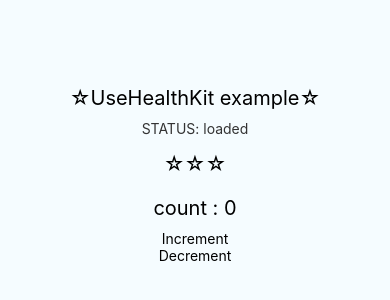
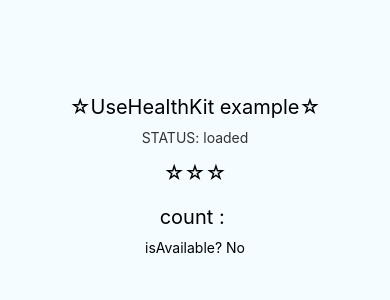
Before and after one commit to yoshifumi4423/react-native-use-health-kit, a React Native app in the folder example/: screen / in a window 390 px wide. Shown: the part 252-552 px from the top of the page. Built offline with nearby package versions, Linux system fonts and the light colour scheme.

Commit message:
Add test function.

```diff
--- a/example/App.js
+++ b/example/App.js
@@ -12,7 +12,7 @@
   constructor() {
     super();
     this.state = {
-      count: 0,
+      isAvailable: false,
     };
   }
   render() {
@@ -24,28 +24,17 @@
         <Text style={styles.instructions}>STATUS: loaded</Text>
         <Text style={styles.welcome}>☆☆☆</Text>
         <Text style={styles.welcome}>count : {this.state.count}</Text>
-        <TouchableOpacity onPress={this.onPressIncrement}>
-          <Text>Increment</Text>
-        </TouchableOpacity>
-        <TouchableOpacity onPress={this.onPressDecrement}>
-          <Text>Decrement</Text>
+        <TouchableOpacity onPress={this.onPressIsHealthDataAvailable}>
+          <Text>isAvailable? {this.state.isAvailable ? 'Yes' : 'No'}</Text>
         </TouchableOpacity>
       </View>
     );
   }
 
-  onPressIncrement = () => {
-    NativeModules.UseHealthKit.increment(this.state.count, callbackValue => {
-      this.setState({count: callbackValue});
-    });
-  };
-
-  onPressDecrement = async () => {
+  onPressIsHealthDataAvailable = async () => {
     try {
-      const count = await NativeModules.UseHealthKit.decrement(
-        this.state.count,
-      );
-      this.setState({count});
+      const isAvailable = await NativeModules.UseHealthKit.isHealthDataAvailable();
+      this.setState({isAvailable});
     } catch (error) {
       console.log(error);
     }
```
